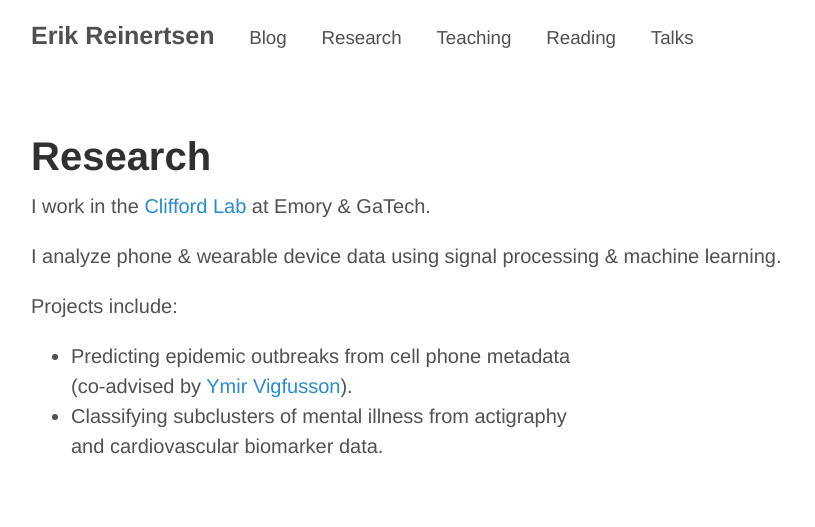
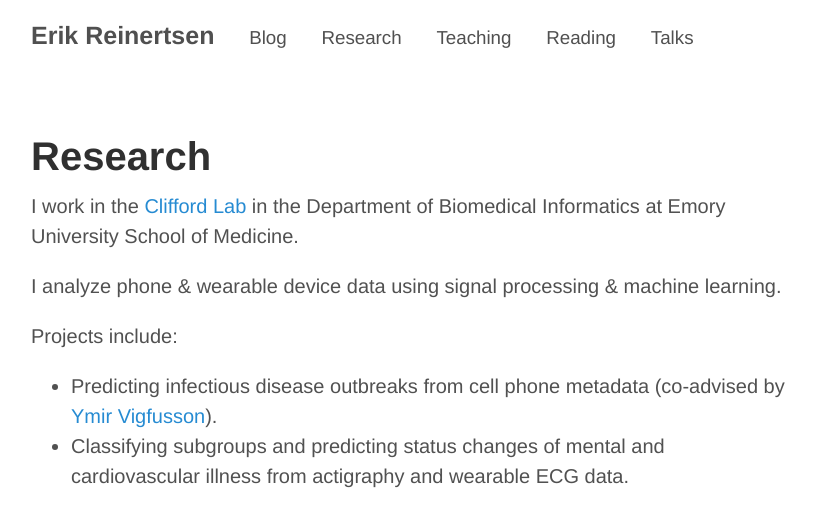
Before and after one commit to erikr/erikr.github.io, a Jekyll site: the page built from research.md, in a window 1280 px wide. Shown: the top 527 px of the page, without its empty margins (229-1044 px from the left). Built offline with Jekyll 4.4.1, drawn with Linux system fonts in a browser that asks for light colours; nearby versions of some CDN libraries.

Commit message:
revised research

```diff
--- a/research.md
+++ b/research.md
@@ -4,13 +4,11 @@ permalink: /research/
 title: "Research"
 ---
 
-I work in the [Clifford Lab](http://gdclifford.info) at Emory & GaTech.
+I work in the [Clifford Lab](http://gdclifford.info) in the Department of Biomedical Informatics at Emory University School of Medicine.
 
 I analyze phone & wearable device data using signal processing & machine learning.
 
 Projects include:
 
-+ Predicting epidemic outbreaks from cell phone metadata<br>
-(co-advised by [Ymir Vigfusson](http://www.ymsir.com)).
-+ Classifying subclusters of mental illness from actigraphy<br>
-and cardiovascular biomarker data.
++ Predicting infectious disease outbreaks from cell phone metadata (co-advised by [Ymir Vigfusson](http://www.ymsir.com)).
++ Classifying subgroups and predicting status changes of mental and cardiovascular illness from actigraphy and wearable ECG data.
```
